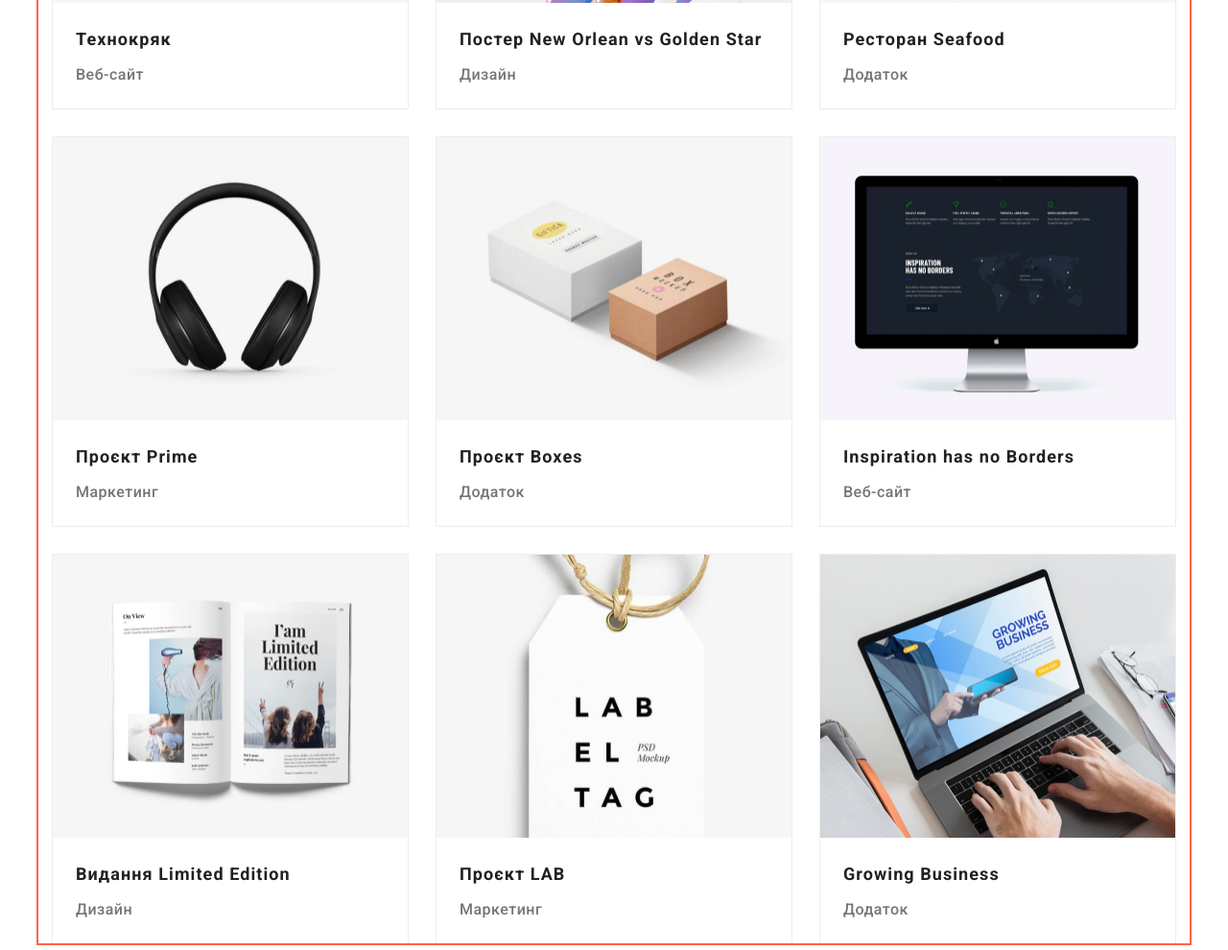
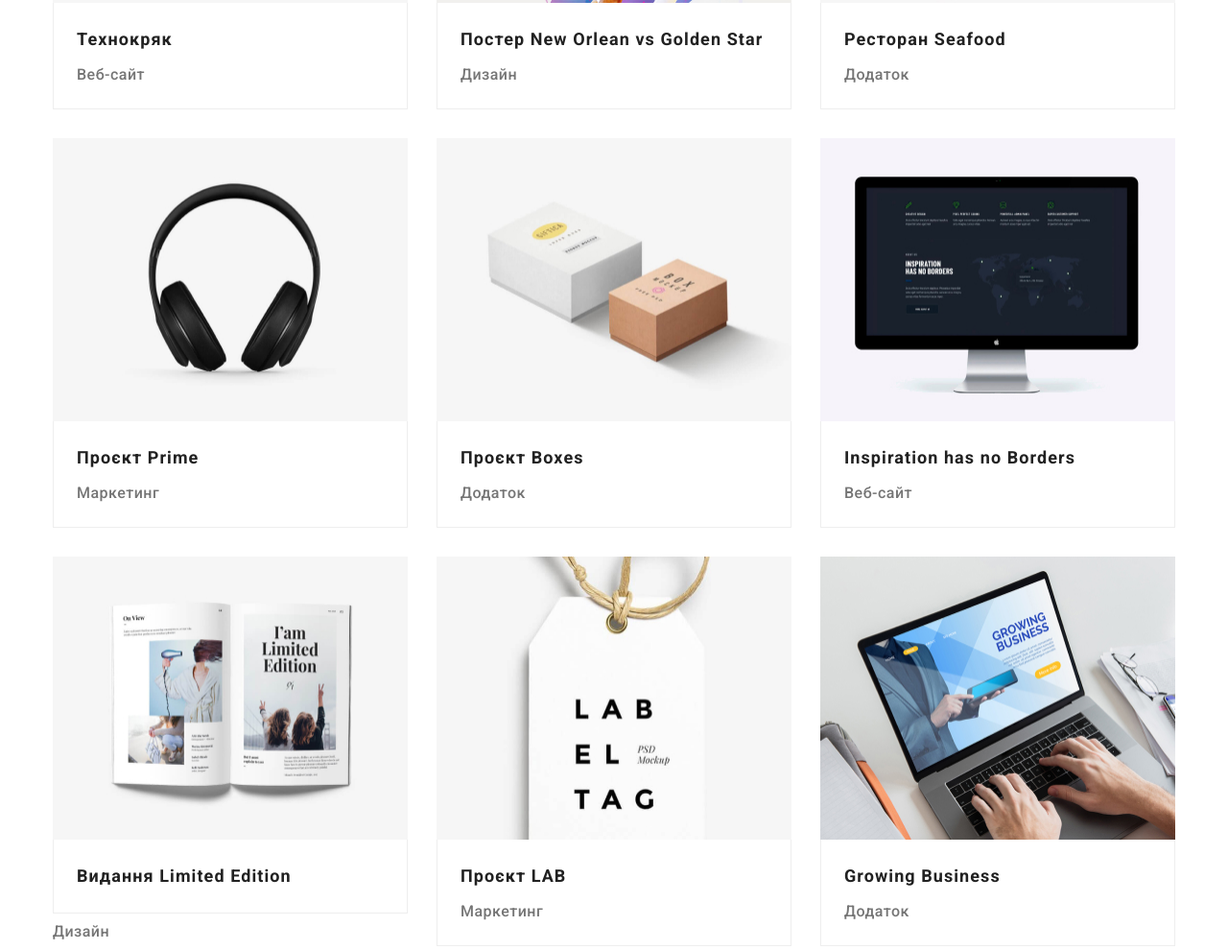
Before and after one commit to IvanShymkiv/goit-markup-hw-03, a plain HTML site: page portfolio.html in a window 1280 px wide. Shown: the part 555-1545 px from the top of the page at 96% size. Drawn offline with nearby package versions, Linux system fonts and the light colour scheme.

Commit message:
after edits

```diff
--- a/css/styles.css
+++ b/css/styles.css
@@ -63,8 +63,7 @@ img {
   padding-right: 15px;
   margin-left: auto;
   margin-right: auto;
-  outline: 2px solid tomato;
- }
+}
 
 
 
@@ -83,19 +82,14 @@ img {
 .header-container {
   display: flex;
   border-bottom: 1px solid #ECECEC;
+  align-items: center;
 
 
 }
 
-.header-link {
-  margin-top: 24px;
-  margin-left: auto;
-}
-
 .main-nav {
   margin-left: 93px;
-  margin-top: 32px;
-  margin-right: 344px;
+  padding-top: 32px;
   padding-bottom: 32px;
 }
 
@@ -107,9 +101,10 @@ img {
 
 .header-list {
  display: flex;
- margin-top: 32px;
- margin-right: auto;
+ padding-top: 32px;
+ margin-left: auto;
  gap: 50px;
+ padding-bottom: 32px;
 
 }
 
@@ -157,10 +152,7 @@ img {
   background-color: #2f303a;
   padding-top: 200px;
   padding-bottom: 200px;
-  padding-left: auto;
-  padding-right: auto;
-
-}
+ }
 
 .hero-title {
   font-size: 44px;
@@ -257,6 +249,11 @@ img {
   display: flex;
   gap: 30px;
   margin-top: 50px;
+  padding-top: 0px;
+}
+
+.activity {
+  padding-top: 0px;
 }
 
 /**
@@ -286,6 +283,9 @@ img {
 .team-card {
   box-shadow: 0px 2px 1px 0px;
   border-radius: 4px;
+  padding-top: 20px;
+  padding-bottom: 20px;
+  background-color: #ffffff;
 
 }
 
@@ -294,7 +294,6 @@ img {
   font-size: 16px;
   line-height: calc(19 / 16);
   letter-spacing: 0.03em;
-  margin-top: 30px;
   margin-bottom: 10px;
 }
 
@@ -325,9 +324,11 @@ img {
   text-align: left;
 
 }
-.address-link {
+
+.container-address {
   margin-top: 20px;
 }
+
 .address-item {
   margin-top: 9px;
 
@@ -428,7 +429,7 @@ img {
     flex-basis: calc((100% - 60px) / 3);
     margin-right: 30px;
     margin-bottom: 30px;
-    outline: 1px solid #EEEEEE;
+
 
   }
   .project-item:nth-child(3n) {
@@ -439,15 +440,19 @@ img {
     margin-bottom: 0;
   }
 
+  .under-img {
+    padding: 20px 24px;
+    border-right: 1px solid #EEEEEE;
+    border-bottom: 1px solid #EEEEEE;
+    border-left: 1px solid #EEEEEE;
+  }
+
   .project-name {
     color: var(--main-txt-cl);
     font-weight: 700;
     font-size: 18px;
     line-height: calc(36 / 18);
     letter-spacing: 0.06em;
-    margin-top: 20px;
-    margin-left: 24px;
-    margin-right: 24px;
   }
 
   .project-filtr {
@@ -456,7 +461,4 @@ img {
     letter-spacing: 0.03em;
     color: var(--light-txt-cl);
     margin-top: 4px;
-    margin-left: 24px;
-    margin-right: 24px;
-    padding-bottom: 20px;
   }
--- a/portfolio.html
+++ b/portfolio.html
@@ -82,64 +82,82 @@
           <li class="project-item">
             <a class="link" href="./portfolio.html">
             <img class="project-img" src="./imeges/portfolio/img1.jpg" alt="" width="370" height="295" />
-            <h2 class="project-name">Технокряк</h3>
+            <div class="under-img">
+            <h2 class="project-name">Технокряк</h2>
             <p class="project-filtr">Веб-сайт</p>
+          </div>
           </a>
           </li>
           <li class="project-item">
             <a class="link" href="./portfolio.html">
             <img class="project-img" src="./imeges/portfolio/img2.jpg" alt="" width="370" height="295" />
-            <h2 class="project-name">Постер New Orlean vs Golden Star</h3>
+            <div class="under-img">
+            <h2 class="project-name">Постер New Orlean vs Golden Star</h2>
             <p class="project-filtr">Дизайн</p>
+          </div>
           </a>
           </li>
           <li class="project-item">
             <a class="link" href="./portfolio.html">
             <img class="project-img" src="./imeges/portfolio/img3.jpg" alt="" width="370" height="295" />
-            <h2 class="project-name">Ресторан Seafood</h3>
+            <div class="under-img">
+            <h2 class="project-name">Ресторан Seafood</h2>
             <p class="project-filtr">Додаток</p>
+          </div>
           </a>
           </li>
           <li class="project-item">
             <a class="link" href="./portfolio.html">
             <img class="project-img" src="./imeges/portfolio/img4.jpg" alt="" width="370" height="295" />
-            <h2 class="project-name">Проєкт Prime</h3>
+            <div class="under-img">
+            <h2 class="project-name">Проєкт Prime</h2>
             <p class="project-filtr">Маркетинг</p>
+          </div>
           </a>
           </li>
           <li class="project-item">
             <a class="link" href="./portfolio.html">
             <img class="project-img" src="./imeges/portfolio/img5.jpg" alt="" width="370" height="295" />
-            <h2 class="project-name">Проєкт Boxes</h3>
+            <div class="under-img">
+            <h2 class="project-name">Проєкт Boxes</h2>
             <p class="project-filtr">Додаток</p>
+          </div>
           </a>
           </li>
           <li class="project-item">
             <a class="link" href="./portfolio.html">
             <img class="project-img" src="./imeges/portfolio/img6.jpg" alt="" width="370" height="295" />
-            <h2 class="project-name">Inspiration has no Borders</h3>
+            <div class="under-img">
+            <h2 class="project-name">Inspiration has no Borders</h2>
             <p class="project-filtr">Веб-сайт</p>
+          </div>
           </a>
           </li>
           <li class="project-item">
             <a class="link" href="./portfolio.html">
             <img class="project-img" src="./imeges/portfolio/img7.jpg" alt="" width="370" height="295" />
-            <h2 class="project-name">Видання Limited Edition</h3>
+            <div class="under-img">
+            <h2 class="project-name">Видання Limited Edition</h2>
+          </div>
             <p class="project-filtr">Дизайн</p>
           </a>
           </li>
           <li class="project-item">
             <a class="link" href="./portfolio.html">
             <img class="project-img" src="./imeges/portfolio/img8.jpg" alt="" width="370" height="295" />
-            <h2 class="project-name">Проєкт LAB</h3>
+            <div class="under-img">
+            <h2 class="project-name">Проєкт LAB</h2>
             <p class="project-filtr">Маркетинг</p>
+          </div>
           </a>
           </li>
           <li class="project-item">
             <a class="link" href="./portfolio.html">
             <img class="project-img" src="./imeges/portfolio/img9.jpg" alt="" width="370" height="295" />
-            <h2 class="project-name">Growing Business</h3>
+            <div class="under-img">
+            <h2 class="project-name">Growing Business</h2>
             <p class="project-filtr">Додаток</p>
+            </div>
           </a>
           </li>
         </ul>
@@ -151,7 +169,7 @@
       <a class="link" href="./index.html"
         ><span class="logo-first-color">Web</span><span class="logo-sec-col-footer">Studio</span></a
       >
-      <address style="font-style: normal">
+      <address class="container-address" style="font-style: normal">
         <ul class="list ">
           <li class="address-link">
             <a
```
Also changed, not shown: index.html (+8 -6 lines).
